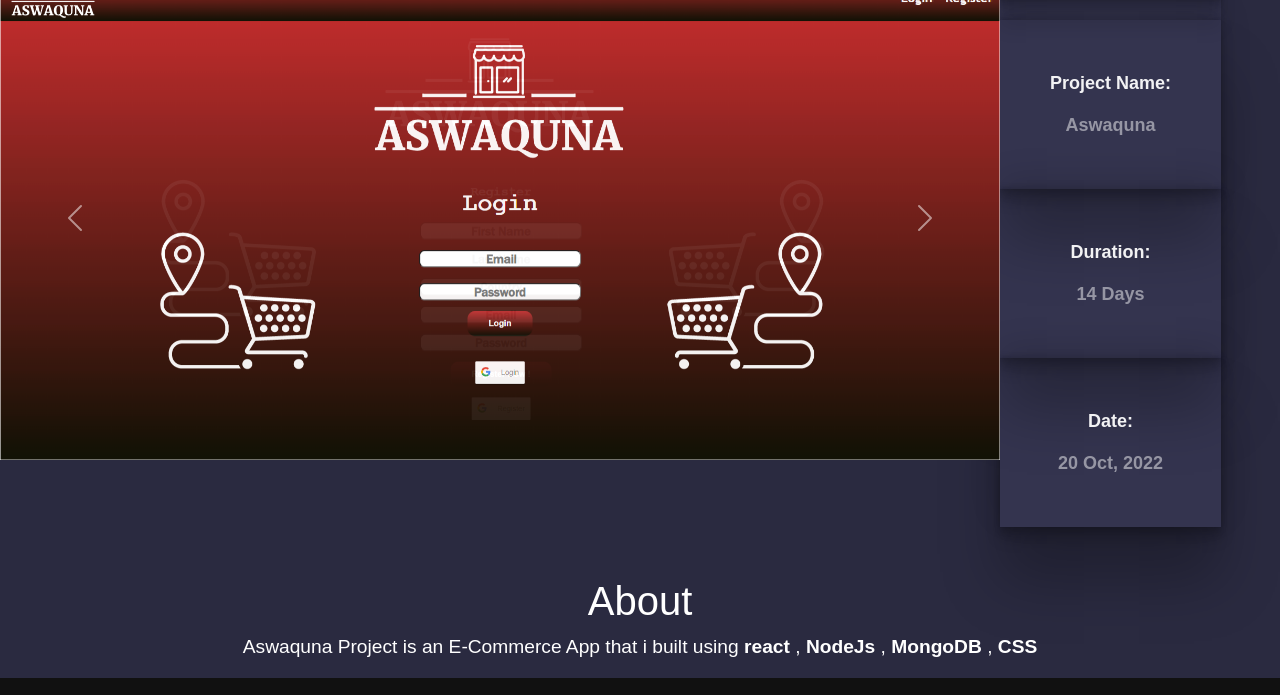
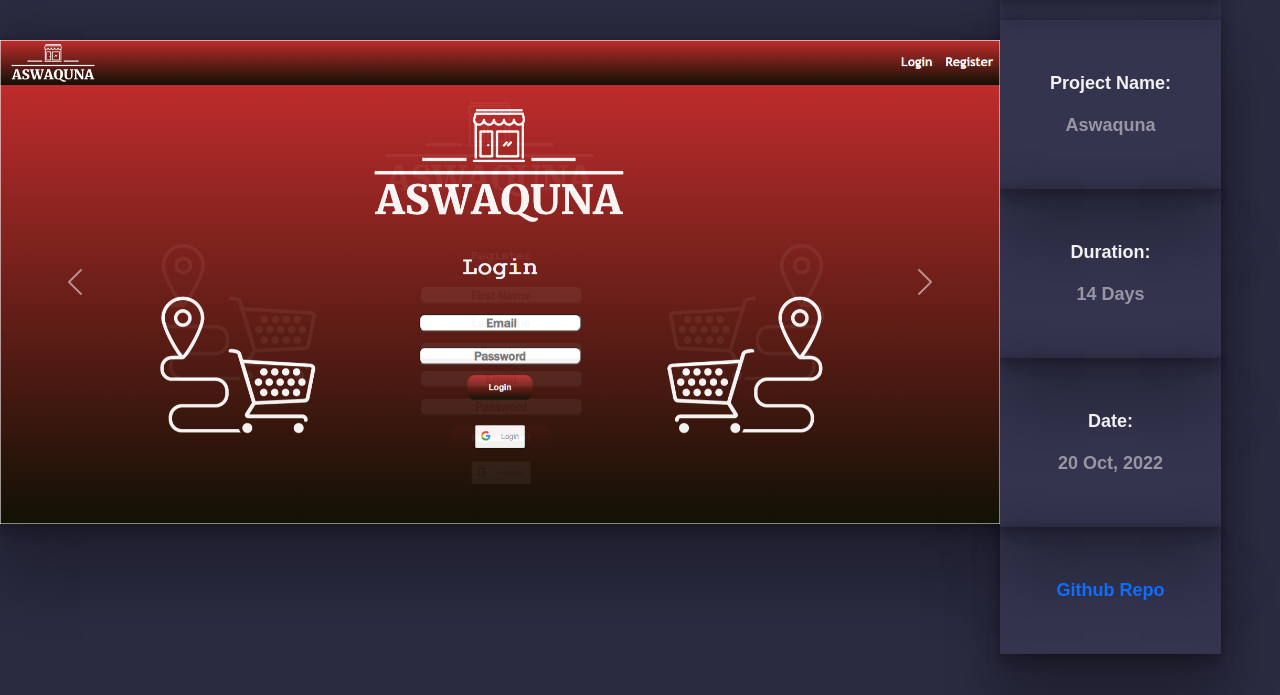
Before and after one commit to c6-AhmadQadourah/Protifolio, a website: page AswaqunaDetails.html in a window 1280 px wide. Shown: the part 524-1219 px from the top of the page. Drawn offline with nearby package versions, Linux system fonts and the light colour scheme.

Commit message:
github repo

```diff
--- a/AswaqunaDetails.html
+++ b/AswaqunaDetails.html
@@ -77,6 +77,11 @@
             <span class="firstLine">Date:</span>
             <span class="secLine">20 Oct, 2022  </span>
         </div>
+        <div class="div1">
+           <a style="text-decoration:none ;" href="https://github.com/c6-AhmadQadourah/MERAKI_Academy_Project_4"> <span  class="firstLine">Github Repo  </span></a>
+        </div>
+
+
     </div>
 
     </div>
--- a/AswaqunaStyle.css
+++ b/AswaqunaStyle.css
@@ -89,6 +89,7 @@ font-family: 'Courier New', Courier, monospace;
 }
 .slideshow1{
     width: 1000px;
+    box-shadow: rgba(0, 0, 0, 0.25) 0px 54px 55px, rgba(0, 0, 0, 0.12) 0px -12px 30px, rgba(0, 0, 0, 0.12) 0px 4px 6px, rgba(0, 0, 0, 0.17) 0px 12px 13px, rgba(0, 0, 0, 0.09) 0px -3px 5px;
 }
 
 
--- a/style.css
+++ b/style.css
@@ -36,6 +36,7 @@ top: 80px;
 right: 0px;
 left: 565px;
   width: 50px;
+
 }
 
 
@@ -145,6 +146,7 @@ left: 565px;
 }
 
 .titleDiv{
+
     /* background-color: rgb(70, 70, 15); */
     position: relative;
     top: 20%;
@@ -175,6 +177,7 @@ grid-template-columns: 1fr 1fr;
  display: block;
     width: 900px;
     height: inherit
+
 }
 
 .short{
@@ -468,6 +471,7 @@ footer a:hover{
 
 
   .image2{
+
     display: block;
     width: 350px;
     height: inherit
@@ -548,6 +552,7 @@ width: 340px;
 }
 
 .linkedinLogo{
+
   position: absolute;
 top: 31px;
 left: 228px;
```
